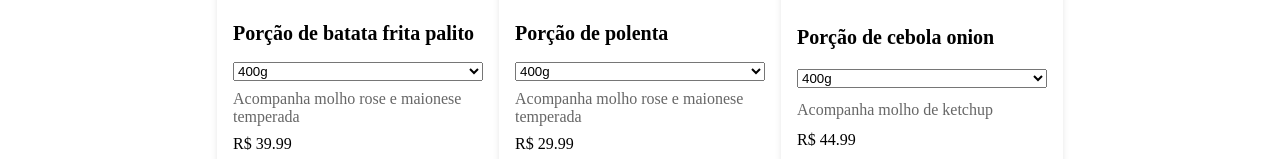
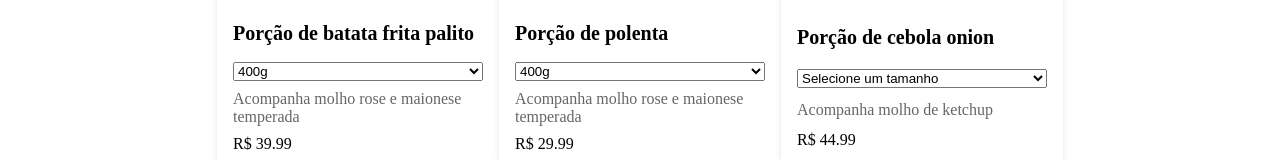
Before and after one commit to andrephelipe/tudo-frito-ilhabela, a React (Vite) app: page / in a window 1280 px wide. Shown: the part 1615-1774 px from the top of the page. Built offline with nearby package versions, Linux system fonts and the light colour scheme.

Commit message:
cebolas onion 300g

```diff
--- a/src/Data/porcoes.js
+++ b/src/Data/porcoes.js
@@ -112,7 +112,7 @@ const porcoes = [
     name: 'Porção de cebola onion',
     image: cebolaOnion,
     description: MOLHO4,
-    tamanho: ['400g', '400g'],
+    tamanho: ['300g', '300g'],
     priceMedio: 44.99,
     priceGrande: 44.99,
   },
```
